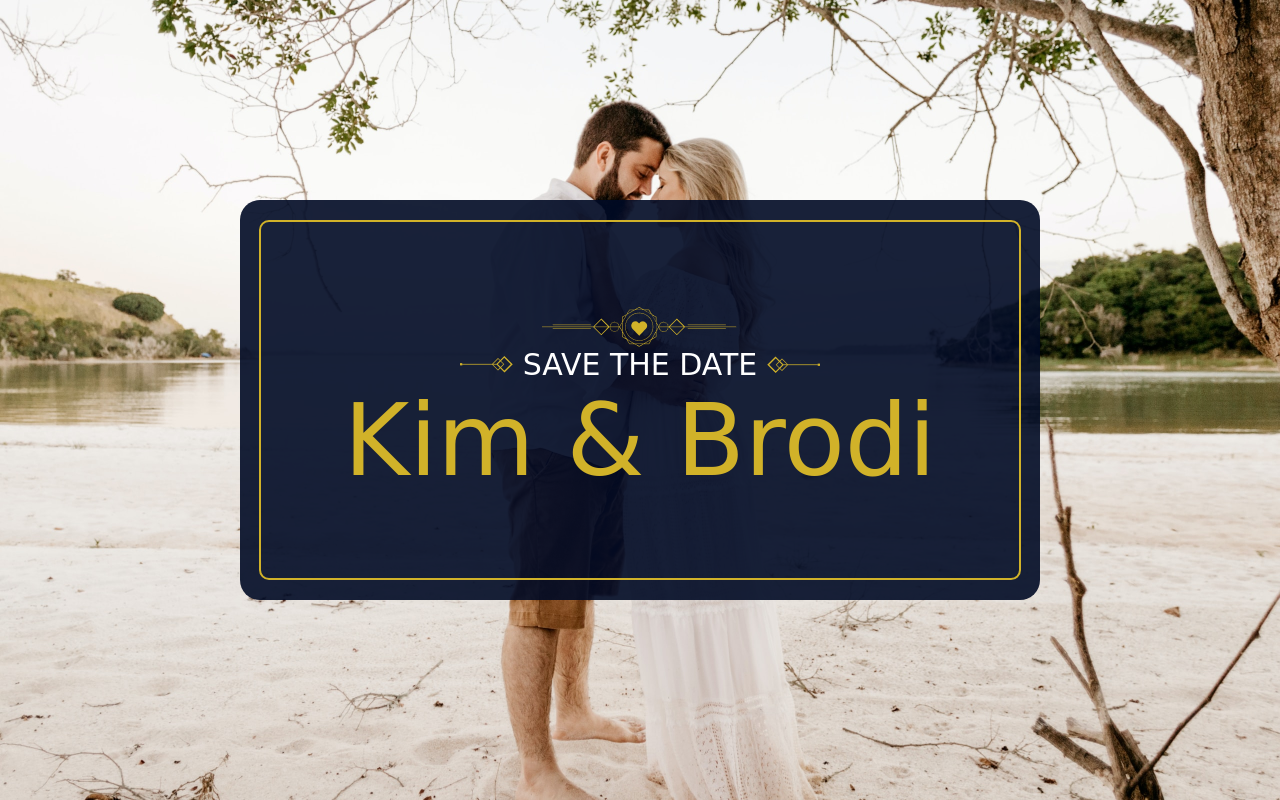
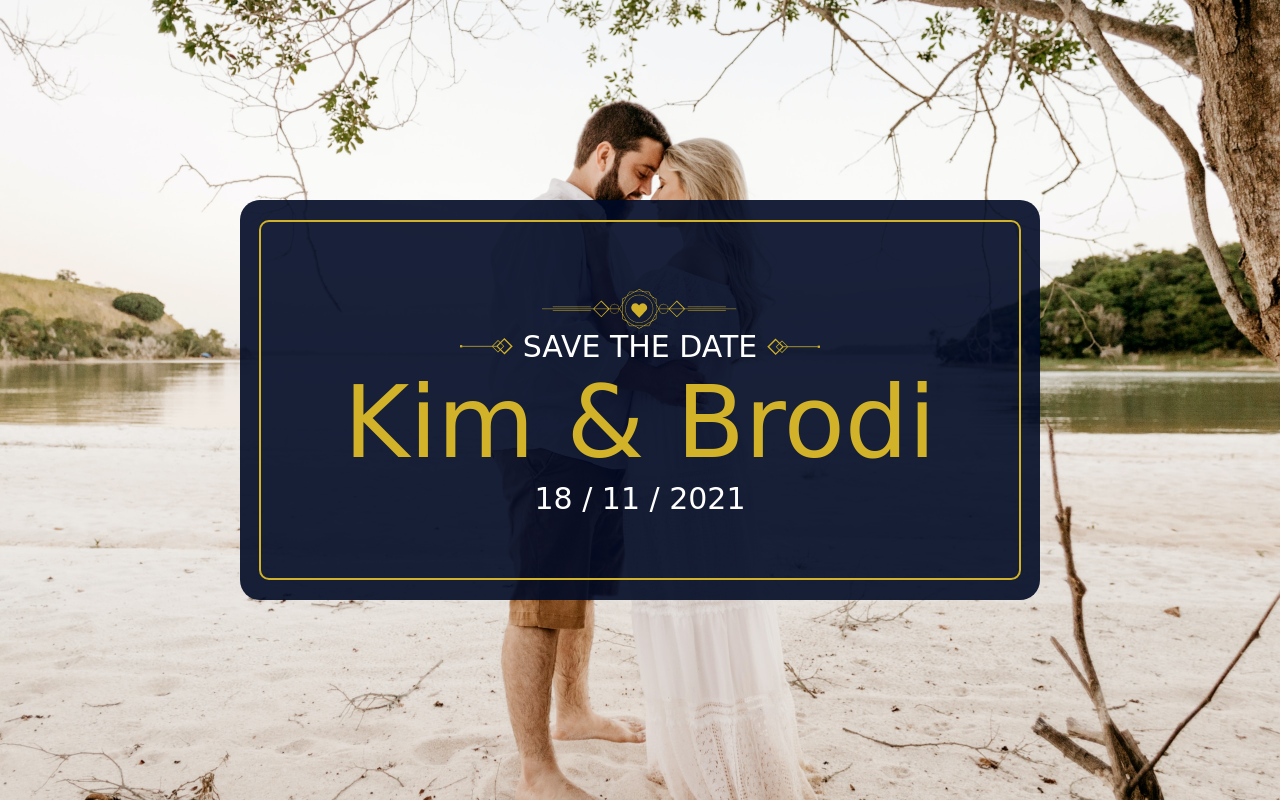
Before and after one commit to salluthdev/lovus-wedding, a plain HTML site: page index.html in a window 1280 px wide. Drawn offline with Linux system fonts and the light colour scheme; a web font is replaced by a local one.

Commit message:
Penambahan Konten H2 - Wedding Header

```diff
--- a/index.html
+++ b/index.html
@@ -17,6 +17,7 @@
 					<img src="assets/img/decoration-2.png">
 				</div>
 				<h1>Kim & Brodi</h1>
+				<h2>18 / 11 / 2021</h2>
 			</div>
 		</div>
 	</header>
```
